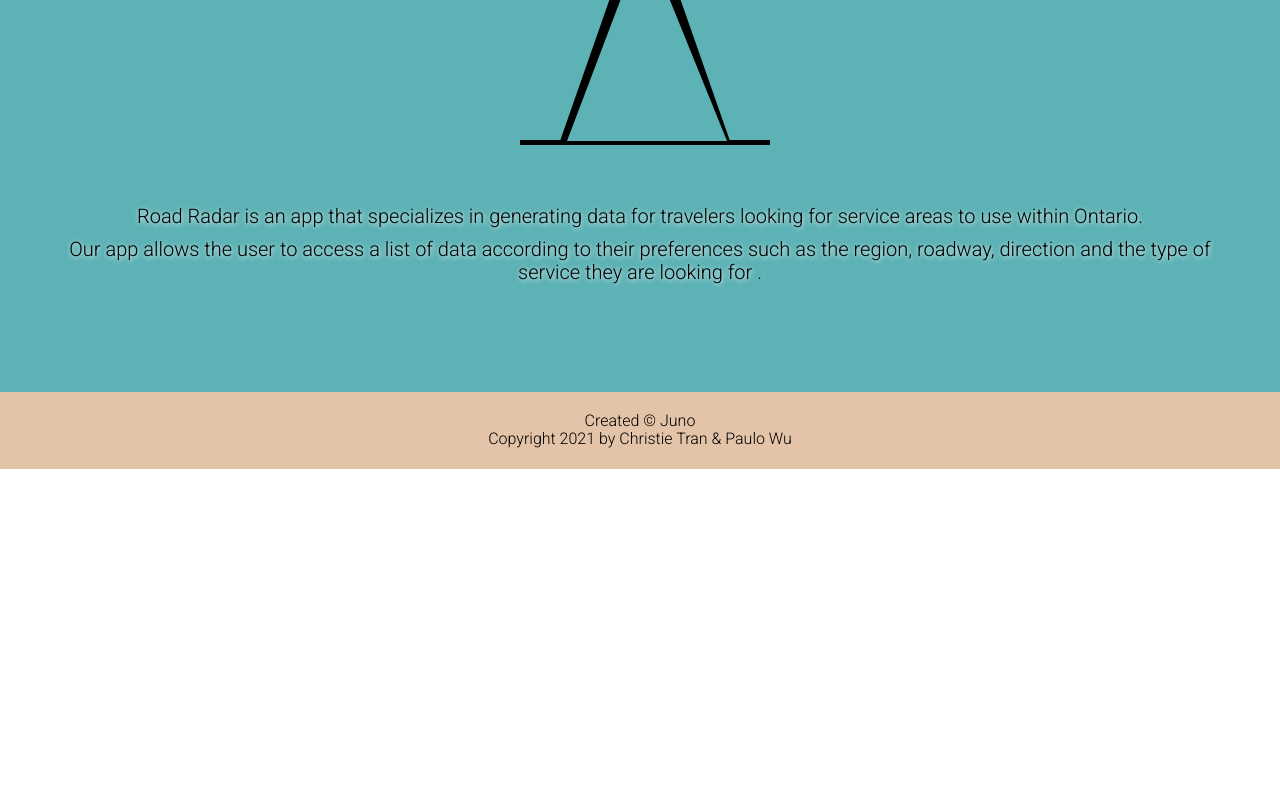
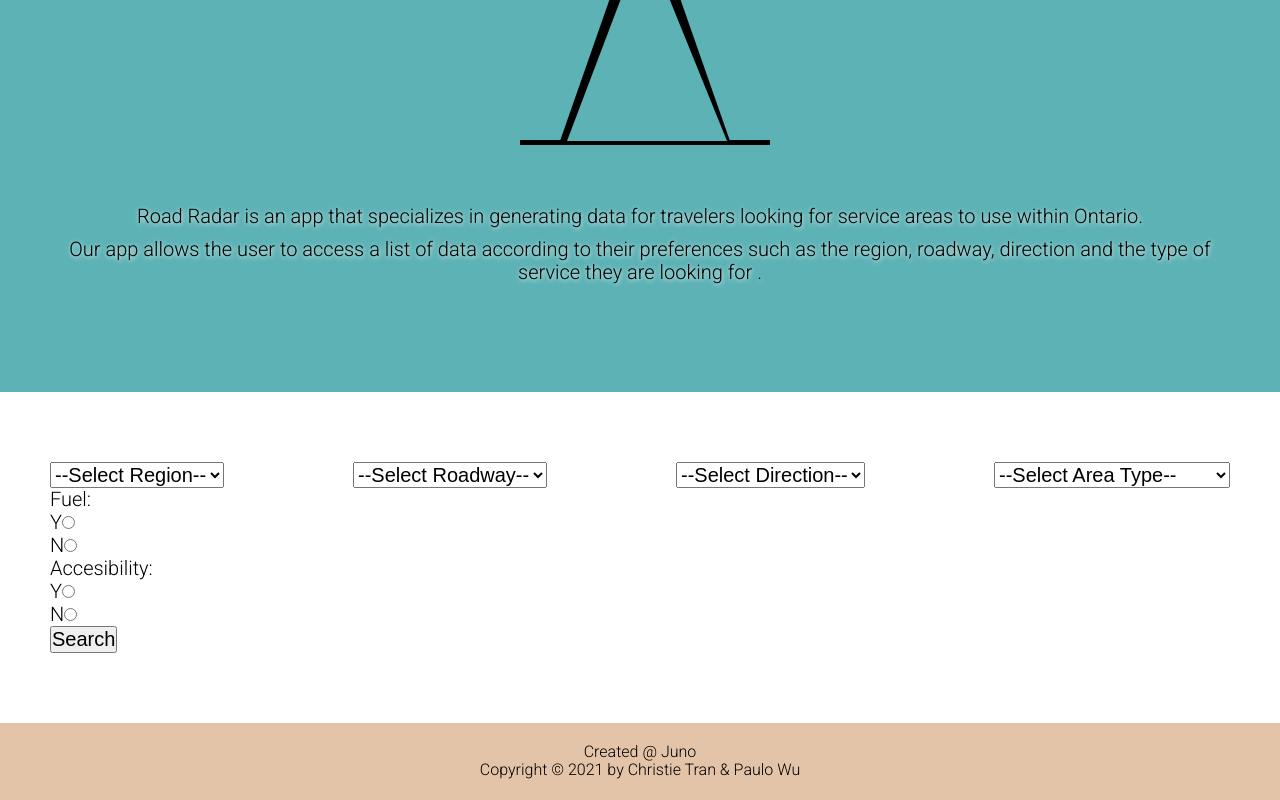
Before and after one commit to WuPaulo/christie-tran-paulo-wu-project-three, a React (Create React App) app: page / in a window 1280 px wide. Shown: the part 408-1208 px from the top of the page. Before the commit the page ends 877 px from the top, so only its background shows below. Built offline with nearby package versions, Linux system fonts and the light colour scheme.

Commit message:
added main layout

```diff
--- a/src/App.css
+++ b/src/App.css
@@ -290,6 +290,8 @@ header {
     border-bottom: 5px solid black;
 }
 
+
+
 @keyframes showup {
     0% {
         opacity: 0;
@@ -326,6 +328,47 @@ header {
     }
 }
 
+
+/* main styling */
+
+.main-wrapper{
+  width: 100%;
+  max-width: 1500px;
+  margin: 0 auto;
+  padding: 70px 50px;
+}
+
+form{
+  width: 100%;
+}
+
+.select-container{
+  display:flex;
+  justify-content:space-between;
+}
+
+.select-inner-container{
+  padding: 0 20px;
+}
+
+.select-container div:first-child{
+  padding-right: 20px;
+  padding-left: 0px;
+}
+.select-container div:last-child{
+  padding-left: 20px;
+  padding-right: 0px;
+}
+
+
+
+
+
+
+
+
+/* footer styling */
+
 footer {
     background: #e3c4a8;
     /* position: absolute;
--- a/src/App.js
+++ b/src/App.js
@@ -1,11 +1,13 @@
 import "./App.css";
 import Header from "./Header.js";
-import Footer from "./Footer.js"
+import Footer from "./Footer.js";
+import RestArea from "./RestArea.js";
 
 function App() {
     return (
         <div className="App">
             <Header />
+            <RestArea />
             <Footer />
         </div>
     );
--- a/src/Footer.js
+++ b/src/Footer.js
@@ -2,8 +2,8 @@ const Footer = () => {
     return (
         <footer>
             <div className="footer-wrapper">
-                <p>Created &copy; <a href="">Juno</a></p>
-                 <p>Copyright 2021 by <a href="https://github.com/christiesunnie">Christie Tran</a> & <a href="https://github.com/WuPaulo">Paulo Wu</a></p>
+                <p>Created @ <a href="">Juno</a></p>
+                 <p>Copyright &copy; 2021 by <a href="https://github.com/christiesunnie">Christie Tran</a> & <a href="https://github.com/WuPaulo">Paulo Wu</a></p>
             </div>
         </footer>
     )
--- a/src/Header.js
+++ b/src/Header.js
@@ -33,18 +33,18 @@ const Header = () => {
                     </button>
                 </div>
                 <div className="header-description">
-                    <div class="description-container">
+                    <div className="description-container">
                         <h2>Welcome to Road Radar</h2>
-                        <div class="upper-triangle"></div>
-                        <div class="first-circle"></div>
-                        <div class="second-circle"></div>
-                        <div class="third-circle"></div>
-                        <div class="fourth-circle"></div>
-                        <div class="light-circle"></div>
-                        <div class="triangle"></div>
-                        <div class="inner-triangle"></div>
-                        <div class="lower-triangle"></div>
-                        <div class="bottom-stand"></div>
+                        <div className="upper-triangle"></div>
+                        <div className="first-circle"></div>
+                        <div className="second-circle"></div>
+                        <div className="third-circle"></div>
+                        <div className="fourth-circle"></div>
+                        <div className="light-circle"></div>
+                        <div className="triangle"></div>
+                        <div className="inner-triangle"></div>
+                        <div className="lower-triangle"></div>
+                        <div className="bottom-stand"></div>
                     </div>
                     <div className="description-content">
                         <p>
--- /dev/null
+++ b/src/RestArea.js
@@ -0,0 +1,92 @@
+const RestArea = () => {
+
+    return (
+
+        <main>
+            <div className="main-wrapper">
+                <form>
+                    <div className="select-container">
+                        <div className="select-inner-container">
+                            <label htmlFor="region-select" className="sr-only">Regions</label>
+                            <select name="" id="region-select">
+                                <option value="">--Select Region--</option>
+                                <option value="Central">Central</option>
+                                <option value="Eastern">Eastern</option>
+                                <option value="Northeastern">Northeastern</option>
+                                <option value="Northwestern">Northwestern</option>
+                                <option value="Southwestern">Southwestern</option>
+                            </select>
+                        </div>
+
+                        <div className="select-inner-container">
+                            <label htmlFor="roadway-select" className="sr-only">Roadway</label>
+                            <select name="" id="roadway-select">
+                                <option value="">--Select Roadway--</option>
+                                <option value="Highway 7">Highway 7</option>
+                                <option value="Highway 11">Highway 11</option>
+                                <option value="Highway 17">Highway 17</option>
+                                <option value="Highway 400">Highway 400</option>
+                                <option value="Highway 401">Highway 401</option>
+                            </select>
+                        </div>
+
+                        <div className="select-inner-container">
+                            <label htmlFor="direciton-select" className="sr-only">Direction</label>
+                            <select name="" id="direciton-select">
+                                <option value="">--Select Direction--</option>
+                                <option value="Northbound">Northbound</option>
+                                <option value="Southbound">Southbound</option>
+                                <option value="Eastbound">Eastbound</option>
+                                <option value="Westbound">Westbound</option>
+                            </select>
+                        </div>
+
+                        <div className="select-inner-container">
+                            <label htmlFor="area-type-select" className="sr-only">Area Type</label>
+                            <select name="" id="area-type-select">
+                                <option value="">--Select Area Type--</option>
+                                <option value="Carpool Lot">Carpool Lot</option>
+                                <option value="Metrolinx Park n Ride">Metrolinx Park n Ride</option>
+                                <option value="Municipal Site">Municipal Site</option>
+                                <option value="Picnic Park">Picnic Park</option>
+                                <option value="Rest Area">Rest Area</option>
+                                <option value="Service Centre">Service Centre</option>
+                                <option value="Scenic Lookout">Scenic Lookout</option>
+                                <option value="Tourist Info Centre">Tourist Info Centre</option>
+                                <option value="Truck Inspection Station">Truck Inspection Station</option>
+                            </select>
+                        </div>
+
+                    </div>
+                    <div className="radio-container">
+                        <p>Fuel:</p>
+                        <div>
+                            <label htmlFor="fuel-yes">Y</label>
+                            <input type="radio" name="fuel"  id="fuel-yes"/>
+                        </div>
+                        <div>
+                            <label htmlFor="fuel-no">N</label>
+                            <input type="radio" name="fuel" id="fuel-no"/>
+                        </div>
+
+
+                        <p>Accesibility:</p>
+                        <div>
+                            <label htmlFor="accesibility-yes">Y</label>
+                            <input type="radio" name="accesibility"  id="accesibility-yes"/>
+                        </div>
+                        <div>
+                            <label htmlFor="accesibility-no">N</label>
+                            <input type="radio" name="accesibility" id="accesibility-no"/>
+                        </div>
+                    </div>
+                    <button>Search</button>
+                </form>
+                <div></div>
+            </div>
+        </main>
+    )
+
+}
+
+export default RestArea;
```
